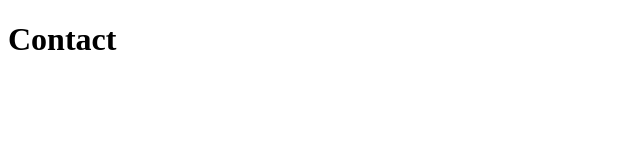
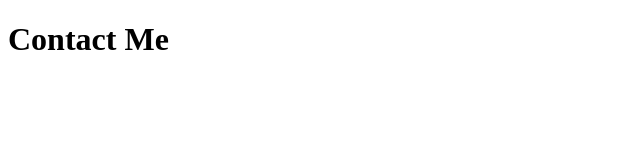
Before and after one commit to benjspeight/portfolio, a plain HTML site: page pages/contact.html in a window 1280 px wide. Shown: the full height of the page, 0-640 px from the left. Drawn offline with Linux system fonts and the light colour scheme.

Commit message:
rename contact me

```diff
--- a/pages/contact.html
+++ b/pages/contact.html
@@ -2,10 +2,10 @@
 <html>
     <head>
         <title>
-            Contact
+            Contact Me
         </title>
     </head>
     <body>
-       <header> <h1>Contact</h1></header>
+       <header> <h1>Contact Me</h1></header>
     </body>
 </html>
```
